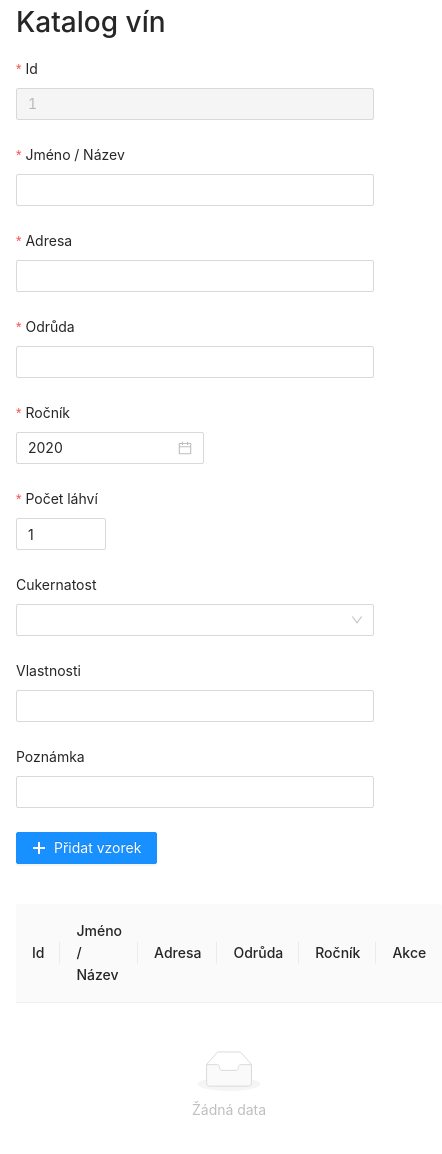
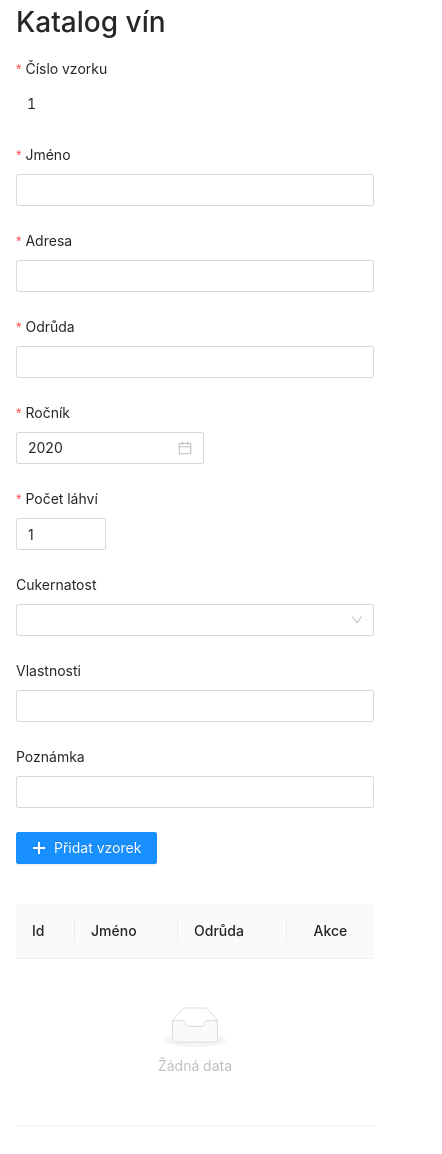
Before and after one commit to dyabol/wine-catalog, a Next.js app: page / in a window 390 px wide. Shown: the top 1154 px of the page, 442 px wide, since content can reach past the window. After the commit the page ends 1126 px from the top, so only its background shows below. Built offline with nearby package versions, Linux system fonts and the light colour scheme.

Commit message:
Responsive table

```diff
--- a/components/WineForm/WineForm.tsx
+++ b/components/WineForm/WineForm.tsx
@@ -100,8 +100,8 @@ const WineForm: React.FC<Props> = ({
       onFinish={onFinishHandler}
       onReset={onReset}
     >
-      <Form.Item label={t("Id")} name="id" rules={[{ required: true }]}>
-        <Input disabled={true} />
+      <Form.Item label={t("Record id")} name="id" rules={[{ required: true }]}>
+        <Input readOnly={true} bordered={false} />
       </Form.Item>
       <Form.Item
         label={t("Name")}
--- a/components/WineTable/WineTable.tsx
+++ b/components/WineTable/WineTable.tsx
@@ -42,7 +42,7 @@ const WineTable: React.FC<Props> = ({
     <Table
       rowClassName={rowClassName}
       dataSource={dataSource}
-      columns={columns}
+      columns={columns.filter((c) => !c.hidden)}
       className={className}
       onRow={(record) => ({
         onClick: onRowClick(record),
--- a/components/WineTable/useWineColumns.tsx
+++ b/components/WineTable/useWineColumns.tsx
@@ -1,8 +1,9 @@
 import { CloseCircleOutlined } from "@ant-design/icons";
 import { Button } from "antd";
-import { ColumnsType } from "antd/lib/table/Table";
+import { ColumnType } from "antd/lib/table/interface";
 import React, { useMemo } from "react";
 import { useTranslation } from "react-i18next";
+import { useResponsive } from "../../utils/responsiveService";
 import { Wine } from "../WineForm/WineForm";
 
 type Props = {
@@ -10,10 +11,15 @@ type Props = {
   disableActions?: boolean;
 };
 
-const useWineColumns = ({ onDelete, disableActions }: Props) => {
+type Column = ColumnType<Wine> & {
+  hidden?: boolean;
+};
+
+const useWineColumns = ({ onDelete, disableActions }: Props): Column[] => {
   const { t } = useTranslation();
+  const size = useResponsive();
 
-  const columns: ColumnsType<Wine> = useMemo(
+  const columns: Column[] = useMemo(
     () => [
       {
         title: t("Id"),
@@ -29,6 +35,7 @@ const useWineColumns = ({ onDelete, disableActions }: Props) => {
         title: t("Address"),
         dataIndex: "address",
         key: "address",
+        hidden: size === "s",
       },
       {
         title: t("Variety"),
@@ -40,6 +47,7 @@ const useWineColumns = ({ onDelete, disableActions }: Props) => {
         dataIndex: "year",
         key: "year",
         render: (year: moment.Moment) => year.format("YYYY"),
+        hidden: size === "s",
       },
       {
         title: t("Action"),
@@ -57,7 +65,7 @@ const useWineColumns = ({ onDelete, disableActions }: Props) => {
         ),
       },
     ],
-    [onDelete, t]
+    [disableActions, onDelete, size, t]
   );
 
   return columns;
--- a/locales/cs/translation.json
+++ b/locales/cs/translation.json
@@ -1,6 +1,6 @@
 {
   "Catalog of wines": "Katalog vín",
-  "Name": "Jméno / Název",
+  "Name": "Jméno",
   "Name is required.": "Je potřeba vyplnit jméno.",
   "Address": "Adresa",
   "Address is required.": "Je potřeba vyplnit adresu.",
@@ -21,5 +21,6 @@
   "Add wine": "Přidat vzorek",
   "Save changes": "Uložit změny",
   "Discard changes": "Zahodit změny",
-  "Action": "Akce"
+  "Action": "Akce",
+  "Record id": "Číslo vzorku"
 }
--- a/pages/_app.tsx
+++ b/pages/_app.tsx
@@ -4,11 +4,14 @@ import type { AppProps } from "next/app";
 import React from "react";
 import csCZ from "antd/lib/locale/cs_CZ";
 import { ConfigProvider } from "antd";
+import { ResponsiveProvider } from "../utils/responsiveService";
 
 function MyApp({ Component, pageProps }: AppProps) {
   return (
     <ConfigProvider locale={csCZ}>
-      <Component {...pageProps} />
+      <ResponsiveProvider>
+        <Component {...pageProps} />
+      </ResponsiveProvider>
     </ConfigProvider>
   );
 }
--- /dev/null
+++ b/utils/responsiveService.tsx
@@ -0,0 +1,49 @@
+import { createContext, useEffect, useState, useContext } from "react";
+
+type WindowSizes = "s" | "m" | "l" | "xl";
+
+const ResponsiveContext = createContext<WindowSizes | undefined>(undefined);
+
+const getSize = (): WindowSizes => {
+  const width = document.documentElement.clientWidth;
+  if (width >= 1440) {
+    return "xl";
+  }
+  if (width >= 1024) {
+    return "l";
+  }
+  if (width >= 600) {
+    return "m";
+  }
+  return "s";
+};
+
+export const ResponsiveProvider: React.FC = ({ children }) => {
+  const [size, setSize] = useState<WindowSizes>("xl");
+
+  useEffect(() => {
+    const resize = () => {
+      setSize(getSize());
+      console.log(getSize());
+    };
+    resize();
+    window.addEventListener("resize", resize);
+    return () => {
+      window.removeEventListener("resize", resize);
+    };
+  }, []);
+
+  return (
+    <ResponsiveContext.Provider value={size}>
+      {children}
+    </ResponsiveContext.Provider>
+  );
+};
+
+export const useResponsive = (): WindowSizes => {
+  const context = useContext(ResponsiveContext);
+  if (context === undefined) {
+    throw new Error("ResponsiveProvider is not used.");
+  }
+  return context;
+};
```
